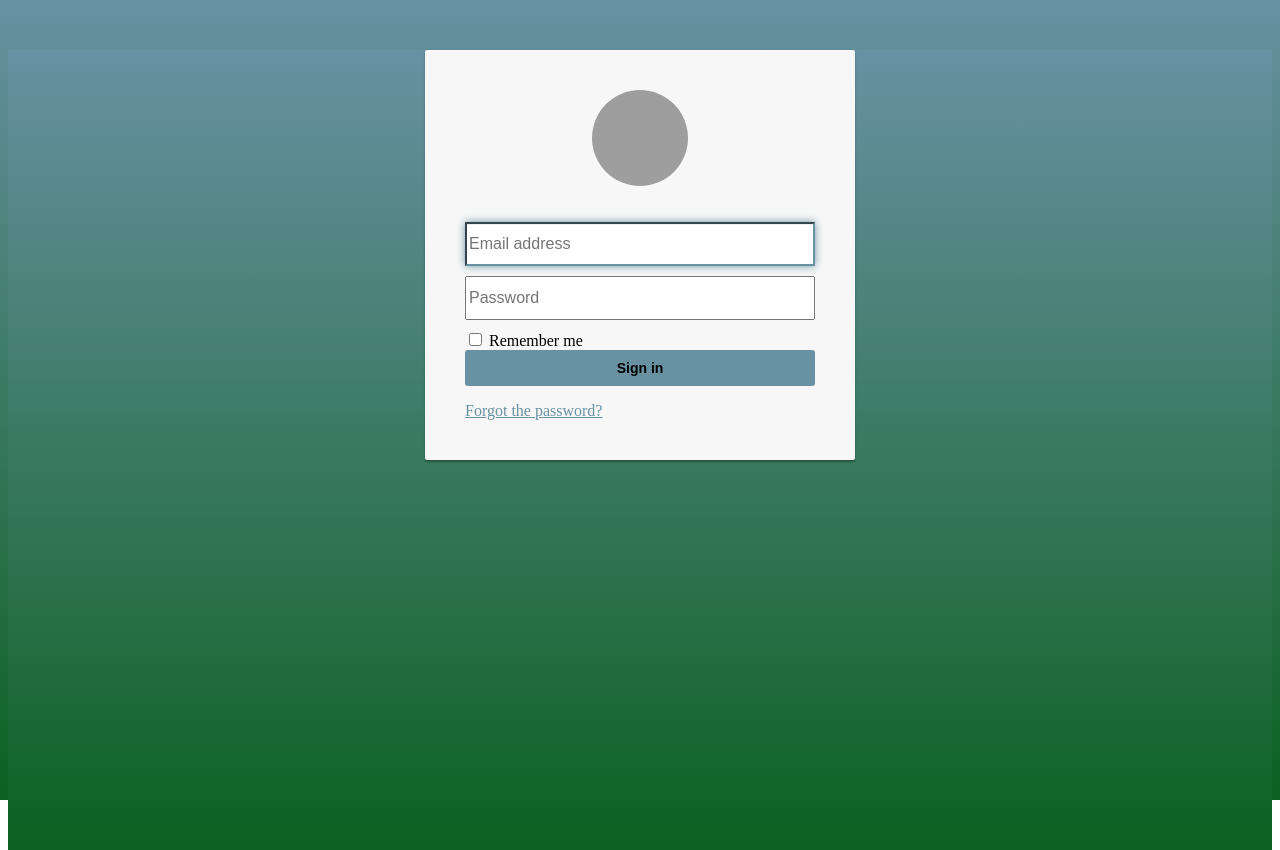
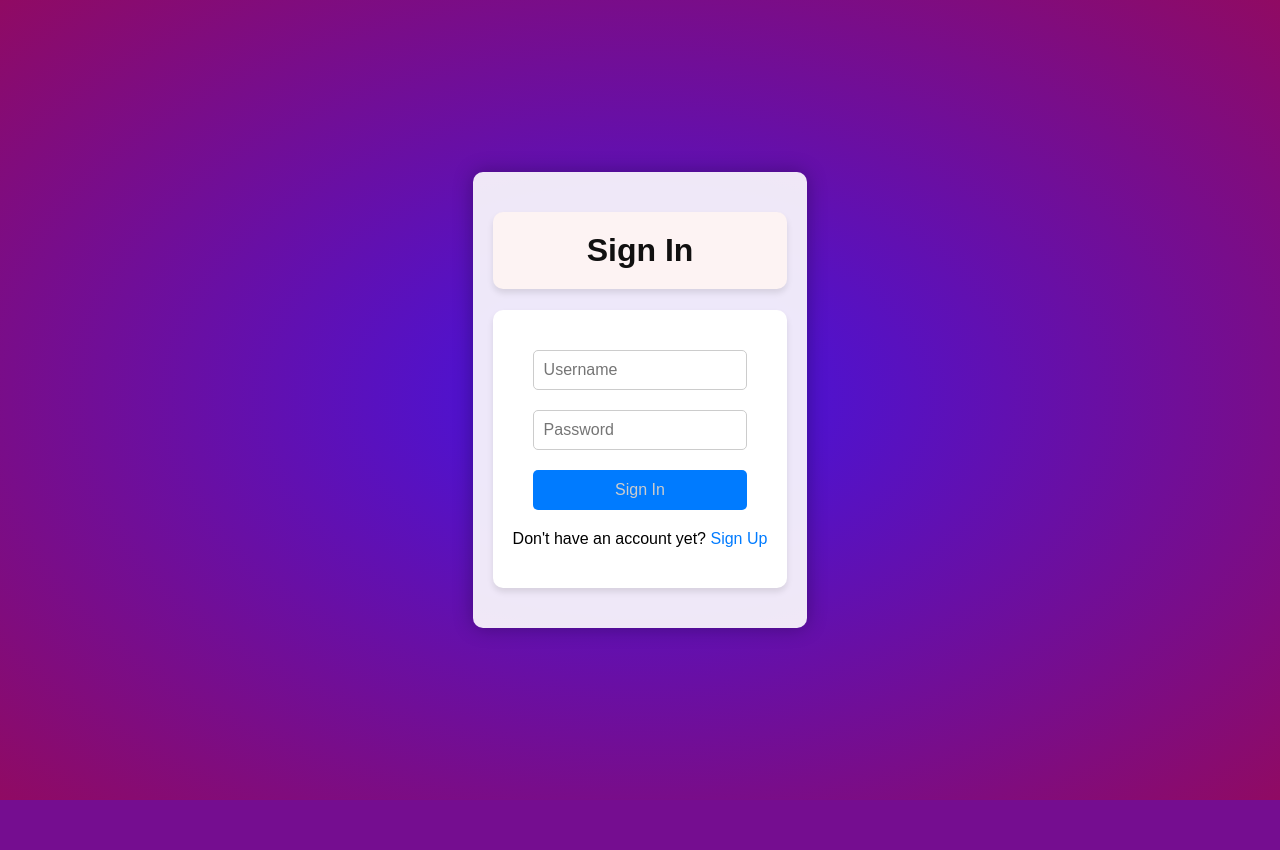
Before and after one commit to ASHUtoSHp2610/flipkart_sentiment_analysis, a Flask app: template templates/login.html in a window 1280 px wide. After the commit the page ends 800 px from the top, so only its background shows below. Run offline with Flask 3, Linux system fonts and the light colour scheme; the template is opened without the code that fills it, so the values that code supplies are empty; parts of the project's set-up code (start-up, migrations or seed data) failed here and were passed over; grey boxes are pictures that could not be loaded.

Commit message:
third commit

```diff
--- a/app.py
+++ b/app.py
@@ -1,4 +1,4 @@
-from flask import Flask, render_template, request, redirect, url_for, session
+from flask import Flask, render_template, request, redirect, url_for, session, send_from_directory
 
 import joblib
 
@@ -9,44 +9,49 @@ best_rf_model = joblib.load('best_rf_model.pkl')
 tfidf_vectorizer = joblib.load('tfidf_vectorizer.pkl')
 
 
+
 @app.route('/')
 def index():
-    error = request.args.get('error')
-    return render_template('index.html', error=error)
+    return render_template('index.html')
 
-@app.route('/portal')
+@app.route('/portal', methods=['GET', 'POST'])
 def portal():
+    if request.method== 'POST':
+        return render_template('portal.html')
+    else:
         return render_template('portal.html')
 
-@app.route('/login', methods=['POST'])
+@app.route("/login", methods=['GET', 'POST'])
 def login():
-    return render_template('login.html')
+    if request.method == 'POST':
+        # Retrieve form data
+        username = request.form.get('username')
+        password = request.form.get('password')
+    return render_template("login.html")
 
-@app.route('/logout')
-def logout():
-    # Remove the username from the session if it's there
-    session.pop('username', None)
-    return redirect(url_for('index'))
+@app.route("/signup", methods=['GET', 'POST'])
+def signup():
+    if request.method == 'POST':
+        # Retrieve form data
+        name = request.form.get('name')
+        phone_no = request.form.get('phone_no')
+        email = request.form.get('email')
+        username = request.form.get('username')
+        password = request.form.get('password')
+    return render_template("sign.html")
 
-@app.route('/signup')
-def sign():
-    return render_template('sign.html')
 
 @app.route('/analyze', methods=['POST'])
 def analyze():
-    if 'username' in session:
-        review = request.form['review']
-        rating = int(request.form['rating'])  # Convert rating to integer
-        # Perform text preprocessing (e.g., tokenization, stop word removal)
-        processed_review = preprocess(review)
-        # Vectorize the review using the TF-IDF vectorizer
-        vectorized_review = tfidf_vectorizer.transform([processed_review])
-        # Predict the sentiment of the review using the trained model
-        sentiment_prediction = best_rf_model.predict(vectorized_review)
-        # Render the template with the prediction result
-        return render_template('analysis_result.html', review=review, rating=rating, sentiment=sentiment_prediction[0])
-    else:
-        return redirect(url_for('index', error=True))
+    review = request.form['review']
+    rating = int(request.form['rating'])
+    processed_review = preprocess(review)
+
+    vectorized_review = tfidf_vectorizer.transform([processed_review])
+
+    sentiment_prediction = best_rf_model.predict(vectorized_review)
+
+    return render_template('analysis_result.html', review=review, rating=rating, sentiment=sentiment_prediction[0])
 
 
 def preprocess(text):
--- a/static/css/login.css
+++ b/static/css/login.css
@@ -1,141 +1,94 @@
-/*
- * Specific styles of signin component
- */
-/*
- * General styles
- */
- body, html {
-    height: 100%;
-    background-repeat: no-repeat;
-    background-image: linear-gradient(rgb(104, 145, 162), rgb(12, 97, 33));
+body {
+    font-family: Arial, sans-serif;
+    background: radial-gradient(#4114e6, #900a63); /* Updated gradient background */
+    color: #fff; /* Text color */
+    margin: 0;
+    padding: 0;
+    display: flex;
+    justify-content: center;
+    align-items: center;
+    height: 100vh; /* Full height of the viewport */
 }
 
-.card-container.card {
-    max-width: 350px;
-    padding: 40px 40px;
+.container {
+    max-width: 600px; /* Adjusted max-width for better readability */
+    margin: 20px auto; /* Center the container horizontally */
+    padding: 20px;
+    background-color: rgba(255, 255, 255, 0.9); /* Semi-transparent white background */
+    border-radius: 10px;
+    box-shadow: 0 0 20px rgba(0, 0, 0, 0.3); /* Increased shadow for depth */
 }
 
-.btn {
-    font-weight: 700;
-    height: 36px;
-    -moz-user-select: none;
-    -webkit-user-select: none;
-    user-select: none;
-    cursor: default;
+h1 {
+    text-align: center;
+    color: #111010; /* White text color */
+    background-color: #fdf3f3; /* Dark gray background */
+    border-radius: 10px;
+    padding: 20px;
+    margin-top: 20px;
+    box-shadow: 0 4px 6px rgba(0, 0, 0, 0.1); /* Soft shadow */
 }
 
-/*
- * Card component
- */
-.card {
-    background-color: #F7F7F7;
-    /* just in case there no content*/
-    padding: 20px 25px 30px;
-    margin: 0 auto 25px;
-    margin-top: 50px;
-    /* shadows and rounded borders */
-    -moz-border-radius: 2px;
-    -webkit-border-radius: 2px;
-    border-radius: 2px;
-    -moz-box-shadow: 0px 2px 2px rgba(0, 0, 0, 0.3);
-    -webkit-box-shadow: 0px 2px 2px rgba(0, 0, 0, 0.3);
-    box-shadow: 0px 2px 2px rgba(0, 0, 0, 0.3);
+h2 {
+    color: #333; /* Dark gray color */
+    text-align: center; /* Center the heading */
+    margin-top: 20px; /* Add margin top for separation */
 }
 
-.profile-img-card {
-    width: 96px;
-    height: 96px;
-    margin: 0 auto 10px;
-    display: block;
-    -moz-border-radius: 50%;
-    -webkit-border-radius: 50%;
-    border-radius: 50%;
+form {
+    margin-top: 20px;
+    text-align: center; /* Center form elements */
 }
 
-/*
- * Form styles
- */
-.profile-name-card {
+input[type="text"], input[type="password"], button[type="submit"] {
+    width: calc(100% - 40px); /* 100% width with 20px padding on both sides */
+    height: 40px;
+    display: block;
+    margin: 0 auto 20px; /* Center input fields and button */
+    padding: 10px;
     font-size: 16px;
-    font-weight: bold;
-    text-align: center;
-    margin: 10px 0 0;
-    min-height: 1em;
-}
-
-.reauth-email {
-    display: block;
-    color: #404040;
-    line-height: 2;
-    margin-bottom: 10px;
-    font-size: 14px;
-    text-align: center;
-    overflow: hidden;
-    text-overflow: ellipsis;
-    white-space: nowrap;
-    -moz-box-sizing: border-box;
-    -webkit-box-sizing: border-box;
+    border: 1px solid #ccc; /* Light gray border */
+    border-radius: 5px; /* Rounded corners */
     box-sizing: border-box;
 }
 
-.form-signin #inputEmail,
-.form-signin #inputPassword {
-    direction: ltr;
-    height: 44px;
+button[type="submit"] {
+    background-color: #007bff; /* Blue color */
+    color: #fff; /* White color */
+    border: none;
+    border-radius: 5px;
+    cursor: pointer;
     font-size: 16px;
+    box-sizing: border-box;
+    transition: background-color 0.3s; /* Smooth transition */
 }
 
-.form-signin input[type=email],
-.form-signin input[type=password],
-.form-signin input[type=text],
-.form-signin button {
-    width: 100%;
-    display: block;
-    margin-bottom: 10px;
-    z-index: 1;
-    position: relative;
-    -moz-box-sizing: border-box;
-    -webkit-box-sizing: border-box;
-    box-sizing: border-box;
+button[type="submit"]:hover {
+    background-color: #0056b3; /* Darker blue color on hover */
 }
 
-.form-signin .form-control:focus {
-    border-color: rgb(104, 145, 162);
-    outline: 0;
-    -webkit-box-shadow: inset 0 1px 1px rgba(0,0,0,.075),0 0 8px rgb(104, 145, 162);
-    box-shadow: inset 0 1px 1px rgba(0,0,0,.075),0 0 8px rgb(104, 145, 162);
+.form-container {
+    background-color: #fff;
+    padding: 20px;
+    border-radius: 10px;
+    box-shadow: 0 4px 6px rgba(0, 0, 0, 0.1); /* Soft shadow */
+    margin-bottom: 20px;
 }
 
-.btn.btn-signin {
-    /*background-color: #4d90fe; */
-    background-color: rgb(104, 145, 162);
-    /* background-color: linear-gradient(rgb(104, 145, 162), rgb(12, 97, 33));*/
-    padding: 0px;
-    font-weight: 700;
-    font-size: 14px;
-    height: 36px;
-    -moz-border-radius: 3px;
-    -webkit-border-radius: 3px;
-    border-radius: 3px;
-    border: none;
-    -o-transition: all 0.218s;
-    -moz-transition: all 0.218s;
-    -webkit-transition: all 0.218s;
-    transition: all 0.218s;
+.form-container h2 {
+    margin-top: 0;
 }
 
-.btn.btn-signin:hover,
-.btn.btn-signin:active,
-.btn.btn-signin:focus {
-    background-color: rgb(12, 97, 33);
+.form-container p {
+    margin-bottom: 20px;
+    text-align: center; /* Center the paragraph text */
 }
 
-.forgot-password {
-    color: rgb(104, 145, 162);
+.form-container a {
+    color: #007bff;
+    text-decoration: none;
 }
 
-.forgot-password:hover,
-.forgot-password:active,
-.forgot-password:focus{
-    color: rgb(12, 97, 33);
+.form-container a:hover {
+    text-decoration: underline;
 }
--- /dev/null
+++ b/tempCodeRunnerFile.py
@@ -0,0 +1,3 @@
+best_rf_model = joblib.load('best_rf_model.pkl')
+
+# tfidf_vectorizer = joblib.load('tfidf_vectorizer.pkl')
--- a/templates/login.html
+++ b/templates/login.html
@@ -1,29 +1,23 @@
-<link href="/static/css/login.css" rel="stylesheet">
-<script src="/static/js/login.js"></script>
-
-
-<!--
-    you can substitue the span of reauth email for a input with the email and
-    include the remember me checkbox
-    -->
+<!-- login.html -->
+<!DOCTYPE html>
+<html lang="en">
+<head>
+    <meta charset="UTF-8">
+    <meta name="viewport" content="width=device-width, initial-scale=1.0">
+    <title>Flipkart sentiment Analyzer login</title>
+    <link rel="stylesheet" href="/static/css/login.css">
+</head>
+<body>
     <div class="container">
-        <div class="card card-container">
-            <!-- <img class="profile-img-card" src="//lh3.googleusercontent.com/-6V8xOA6M7BA/AAAAAAAAAAI/AAAAAAAAAAA/rzlHcD0KYwo/photo.jpg?sz=120" alt="" /> -->
-            <img id="profile-img" class="profile-img-card" src="//ssl.gstatic.com/accounts/ui/avatar_2x.png" />
-            <p id="profile-name" class="profile-name-card"></p>
-            <form class="form-signin" action="/portal" method="post">
-                <span id="reauth-email" class="reauth-email"></span>
-                <input type="email" id="inputEmail" class="form-control" placeholder="Email address" required autofocus>
-                <input type="password" id="inputPassword" class="form-control" placeholder="Password" required>
-                <div id="remember" class="checkbox">
-                    <label>
-                        <input type="checkbox" value="remember-me"> Remember me
-                    </label>
-                </div>
-                <button class="btn btn-lg btn-primary btn-block btn-signin" type="submit">Sign in</button>
-            </form><!-- /form -->
-            <a href="/sign" class="forgot-password">
-                Forgot the password?
-            </a>
-        </div><!-- /card-container -->
-    </div><!-- /container -->
+        <h1>Sign In</h1>
+        <div class="form-container">
+            <form action="/portal" method="GET">
+                <input type="text" name="username" placeholder="Username" required>
+                <input type="password" name="password" placeholder="Password" required>
+                <button type="submit"><a href="/portal" style="color: #ccc;">Sign In</a></button>
+            </form>
+            <p style="color: black;">Don't have an account yet? <a href="/signup">Sign Up</a></p>
+        </div>
+    </div>
+</body>
+</html>
--- a/templates/portal.html
+++ b/templates/portal.html
@@ -27,8 +27,6 @@
             </div>
             <button type="submit" id="analyzeBtn">Analyze</button> <!-- Changed to type="submit" -->
         </form>
-        <div id="result"></div>
     </div>
-    <script src="{{ url_for('static', filename='js/portal.js') }}"></script>
 </body>
 </html>
```
Also changed, not shown: static/css/analysis.css (added, +30 -0 lines), static/css/sign.css (+55 -40 lines), templates/analysis_result.html (+1 -25 lines), templates/sign.html (+23 -26 lines).
